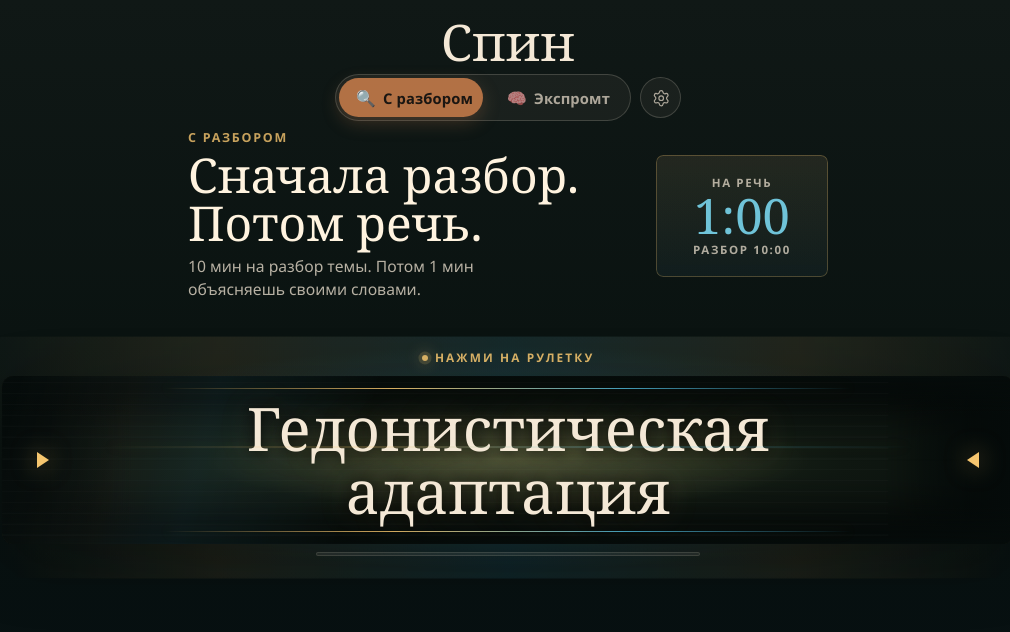
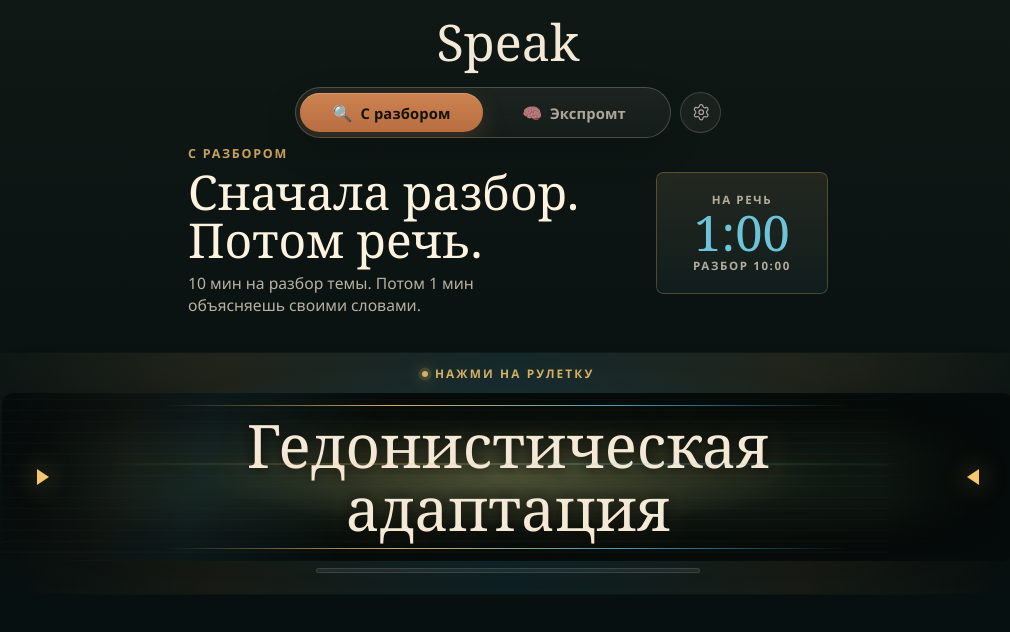
Before and after one commit to h0tzz/thinkquick, a Next.js app: page / in a window 1280 px wide. Shown: the top 632 px of the page, without its empty margins (132-1142 px from the left). Built offline with nearby package versions, Linux system fonts and the light colour scheme.

Commit message:
Polish mode tabs and masthead

```diff
--- a/app/page.tsx
+++ b/app/page.tsx
@@ -1300,7 +1300,7 @@ export default function Home() {
 
       <header className="brand challenge-brand">
         <div className="brand-lockup">
-          <h1 className="brand-mark">Спин</h1>
+          <h1 className="brand-mark">Speak</h1>
         </div>
       </header>
 
--- a/app/video-challenge.css
+++ b/app/video-challenge.css
@@ -18,7 +18,7 @@
   justify-content: center;
   gap: 1rem;
   width: min(1040px, 100%);
-  margin-bottom: 0.55rem;
+  margin-bottom: clamp(1.05rem, 2.7vh, 1.65rem);
   text-align: center;
 }
 
@@ -94,6 +94,57 @@
   justify-content: center;
   gap: 0.6rem;
   width: 100%;
+}
+
+.challenge-topbar .mode-switch {
+  --tab-pad: 0.35rem;
+  display: grid;
+  grid-template-columns: repeat(2, minmax(0, 1fr));
+  width: min(100%, 23.5rem);
+  min-height: 3.15rem;
+  padding: var(--tab-pad);
+  overflow: hidden;
+  background: linear-gradient(180deg, #f4e8d610, #f4e8d608);
+  box-shadow:
+    inset 0 0 0 1px #f4e8d638,
+    0 14px 34px #00000026;
+}
+
+.challenge-topbar .mode-thumb {
+  top: var(--tab-pad);
+  bottom: var(--tab-pad);
+  left: var(--tab-pad);
+  width: calc((100% - (var(--tab-pad) * 2)) / 2);
+  background: linear-gradient(180deg, #cd8250, #b86e41);
+  box-shadow: 0 10px 24px #c47a4a38, inset 0 1px 0 #ffe0b840;
+}
+
+.challenge-topbar .mode-option {
+  min-width: 0;
+  min-height: 2.45rem;
+  padding: 0.62rem 0.9rem;
+  gap: 0.48rem;
+  overflow: hidden;
+  font-size: 0.92rem;
+}
+
+.challenge-topbar .mode-option:not(.is-active):hover {
+  color: #fff3df;
+}
+
+.challenge-topbar .mode-option.is-active {
+  color: #17120f;
+}
+
+.challenge-topbar .mode-emoji {
+  flex: 0 0 1.1rem;
+  text-align: center;
+}
+
+.challenge-topbar .mode-label {
+  min-width: 0;
+  overflow: hidden;
+  text-overflow: ellipsis;
 }
 
 .challenge-hero {
@@ -870,7 +921,7 @@
 
 @media (max-width: 860px) {
   .challenge-brand {
-    margin-bottom: 0.75rem;
+    margin-bottom: 1rem;
   }
 
   .challenge-hero {
@@ -917,7 +968,7 @@
   }
 
   .challenge-brand {
-    margin-bottom: 0.7rem;
+    margin-bottom: 1rem;
   }
 
   .challenge-stage {
@@ -1001,9 +1052,13 @@
     flex: 1;
   }
 
-  .mode-option {
-    padding-inline: 0.75rem;
+  .challenge-topbar .mode-option {
+    padding-inline: 0.65rem;
     font-size: 0.84rem;
+  }
+
+  .challenge-topbar .mode-emoji {
+    flex-basis: 1rem;
   }
 
   .challenge-reel {
```
Also changed, not shown: 1 other file (tests, documents, lock files or other folders).
